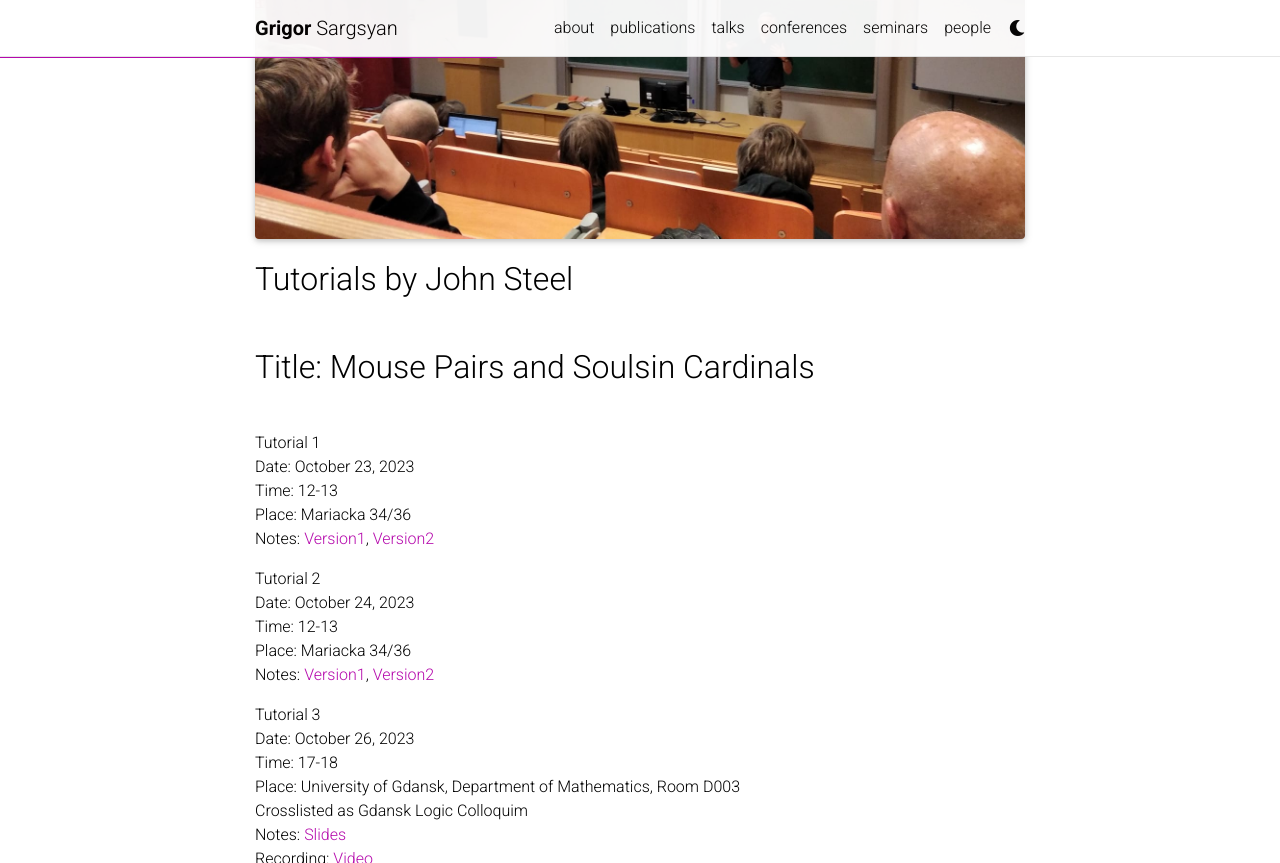
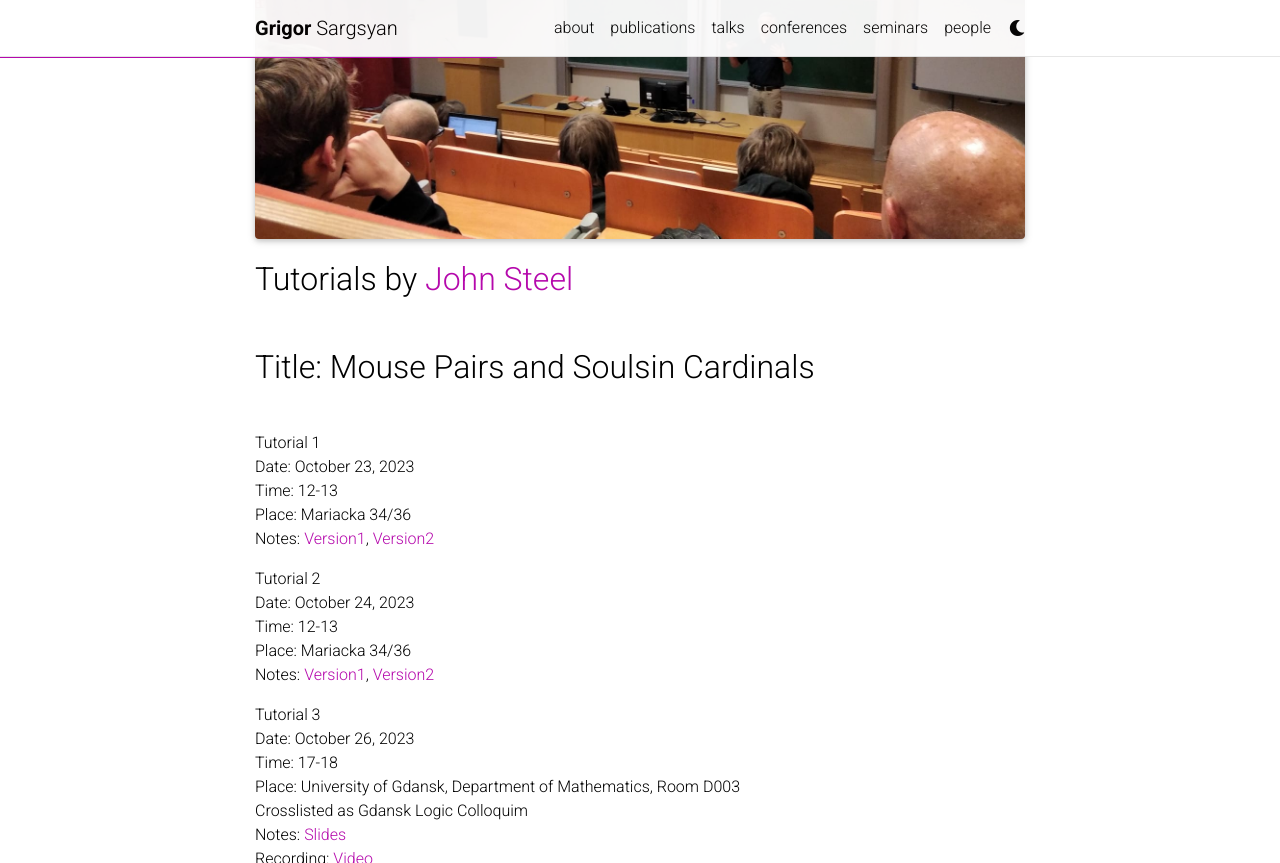
Before and after one commit to grigorsarg/grigorsarg.github.io, a Jekyll site: the page built from _seminars/johnsteel.md, in a window 1280 px wide and 900 px high, scrolled down 408 px, cut to the strip 0-863 px from the top of the window. Built offline with Jekyll 4.4.1, drawn with Linux system fonts in a browser that asks for light colours; full-size pictures stand in for the smaller copies a plugin makes; comment, search, counter and statistics services are not loaded; a style sheet for code colours, icons or effects is not loaded; some of the changed lines change nothing that is shown.

Commit message:
Update johnsteel.md

```diff
--- a/_seminars/johnsteel.md
+++ b/_seminars/johnsteel.md
@@ -8,7 +8,7 @@ importance: 3
 ---
 {% include figure.html path="assets/img/steel5.jpg"  class="img-fluid rounded z-depth-1" %}
 
-<font size="+3"> Tutorials by John Steel</font> <br>
+<font size="+3"> Tutorials by <a href="https://math.berkeley.edu/~steel/">John Steel</a></font> <br>
 <font size="+3"> Title: Mouse Pairs and Soulsin Cardinals</font> <br>
 
 Tutorial 1<br>
```
